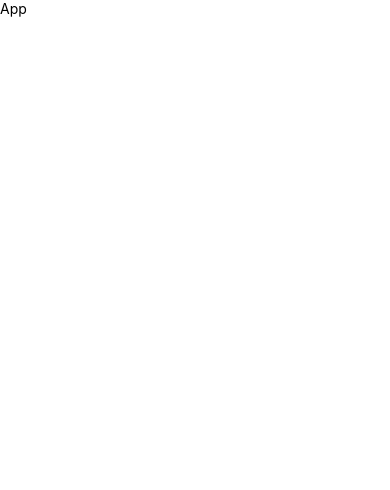
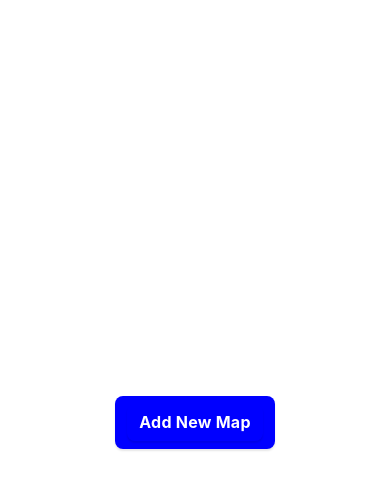
Before and after one commit to IbrahiimKhan/GeoApp, a React Native app: screen /Home in a window 390 px wide. Shown: the top 490 px of the page. Built offline with nearby package versions, Linux system fonts and the light colour scheme.

Commit message:
do navigation & screen setup

```diff
--- a/App.tsx
+++ /dev/null
@@ -1,12 +0,0 @@
-import { StyleSheet, Text, View } from 'react-native';
-import React from 'react';
-
-const App = () => {
-  return (
-    <View>
-      <Text>App</Text>
-    </View>
-  );
-};
-
-export default App;
--- a/index.js
+++ b/index.js
@@ -3,7 +3,7 @@
  */
 
 import {AppRegistry} from 'react-native';
-import App from './App';
+import App from './src/App';
 import {name as appName} from './app.json';
 
 AppRegistry.registerComponent(appName, () => App);
--- /dev/null
+++ b/src/App.tsx
@@ -0,0 +1,14 @@
+import { NavigationContainer } from '@react-navigation/native';
+import React from 'react';
+import { MainStack } from './navigators/MainStack';
+
+const App = () => {
+  return (
+   <NavigationContainer>
+
+     <MainStack/>
+   </NavigationContainer>
+  );
+};
+
+export default App;
--- /dev/null
+++ b/src/constants/colors.ts
@@ -0,0 +1,5 @@
+export const colors = {
+    primary:'blue',
+    light:'white',
+    dark:'#000',
+};
--- /dev/null
+++ b/src/navigators/MainStack.tsx
@@ -0,0 +1,15 @@
+import React from 'react';
+import { createStackNavigator } from '@react-navigation/stack';
+import HomeScreen from '../screens/HomeScreen';
+import MapScreen from '../screens/MapScreen';
+
+const Stack = createStackNavigator();
+
+export const  MainStack = ()=> {
+  return (
+    <Stack.Navigator screenOptions={{headerShown:false}}>
+      <Stack.Screen  name="Home" component={HomeScreen} />
+      <Stack.Screen name="Map" component={MapScreen} />
+    </Stack.Navigator>
+  );
+};
--- /dev/null
+++ b/src/screens/HomeScreen.tsx
@@ -0,0 +1,52 @@
+import { NavigationProp, useNavigation } from '@react-navigation/native';
+import React, { ReactElement } from 'react';
+import { Pressable, SafeAreaView, StyleSheet, Text, View } from 'react-native';
+import { colors } from '../constants/colors';
+import { theme } from '../theme';
+import { RootStackParamList } from '../types/navigation';
+
+const HomeScreen = (): ReactElement => {
+  const navigation = useNavigation<NavigationProp<RootStackParamList>>();
+
+  return (
+    <SafeAreaView style={styles.container}>
+      <View style={styles.content}>
+        <View style={styles.button}>
+        <Pressable style={styles.button} onPress={()=>navigation.navigate('Map')}>
+      <Text style={styles.text}>Add New Map</Text>
+    </Pressable>
+        </View>
+      </View>
+    </SafeAreaView>
+  );
+};
+
+export default HomeScreen;
+
+const styles = StyleSheet.create({
+  container: {
+    flex: 1,
+    justifyContent: 'center',
+    alignItems: 'center',
+    backgroundColor:colors.light,
+  },
+  content: {
+    padding: theme.spacing[10],
+  },
+  button: {
+    alignItems: 'center',
+    justifyContent: 'center',
+    paddingVertical: theme.spacing[4],
+    paddingHorizontal: theme.spacing[6],
+    borderRadius: theme.spacing[4],
+    backgroundColor: colors.primary,
+    ...theme.shadows.light,
+  },
+  text: {
+    fontSize: 16,
+    lineHeight: 21,
+    fontWeight: 'bold',
+    letterSpacing: 0.25,
+    color: 'white',
+  },
+});
--- /dev/null
+++ b/src/screens/MapScreen.tsx
@@ -0,0 +1,18 @@
+import { SafeAreaView, StyleSheet, Text, View } from 'react-native';
+import React from 'react';
+
+const MapScreen = () => {
+  return (
+   <SafeAreaView>
+     <View>
+      <Text>MapScreen</Text>
+    </View>
+   </SafeAreaView>
+  );
+};
+
+export default MapScreen;
+
+const styles = StyleSheet.create({
+
+});
--- /dev/null
+++ b/src/theme/index.ts
@@ -0,0 +1,43 @@
+export const theme = {
+    spacing: {
+      0: 2,
+      2: 4,
+      4: 8,
+      6: 12,
+      8: 16,
+      10: 20,
+      12: 24,
+      14: 28,
+      16: 32,
+      18: 36,
+      20: 40,
+    },
+    borderRadius: {
+      small: 4,
+      medium: 8,
+      large: 12,
+    },
+    shadows: {
+      light: {
+        shadowColor: '#000',
+        shadowOffset: { width: 0, height: 2 },
+        shadowOpacity: 0.1,
+        shadowRadius: 2,
+        elevation: 2,
+      },
+      medium: {
+        shadowColor: '#000',
+        shadowOffset: { width: 0, height: 4 },
+        shadowOpacity: 0.2,
+        shadowRadius: 4,
+        elevation: 4,
+      },
+      heavy: {
+        shadowColor: '#000',
+        shadowOffset: { width: 0, height: 6 },
+        shadowOpacity: 0.3,
+        shadowRadius: 6,
+        elevation: 6,
+      },
+    },
+  };
--- /dev/null
+++ b/src/types/navigation.ts
@@ -0,0 +1,9 @@
+    import { NavigationProp, RouteProp } from '@react-navigation/native';
+
+    export type RootStackParamList = {
+        Home: undefined;
+        Map: undefined; // Add any parameters if needed
+    };
+
+    export type HomeScreenNavigationProp = NavigationProp<RootStackParamList, 'Home'>;
+    export type MapScreenRouteProp = RouteProp<RootStackParamList, 'Map'>;
```
Also changed, not shown: package.json (+6 -1 lines), src/utils/detectDevice.ts (added, +29 -0 lines), 4 other files (tests, documents, lock files or other folders).
